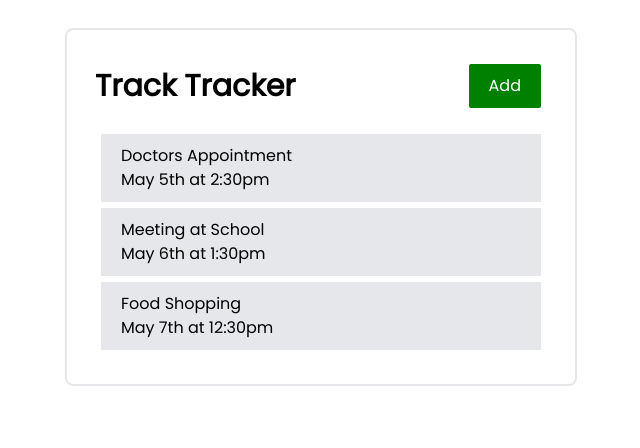
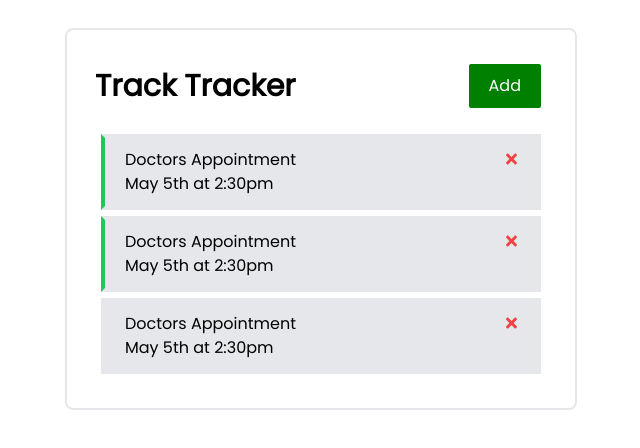
Before and after one commit to maytheu/angular, an Angular app: page / in a window 1280 px wide. Shown: the top 448 px of the page, without its empty margins (319-959 px from the left). Built offline with nearby package versions, Linux system fonts and the light colour scheme; data requests are answered from the project's data file.

Commit message:
communicating btw parent and child component, connecting server and creating services

```diff
--- /dev/null
+++ b/db.json
@@ -0,0 +1,22 @@
+{
+  "tasks": [
+    {
+      "id": 1,
+      "text": "Doctors Appointment",
+      "day": "May 5th at 2:30pm",
+      "reminder": true
+    },
+    {
+      "id": 2,
+      "text": "Doctors Appointment",
+      "day": "May 5th at 2:30pm",
+      "reminder": true
+    },
+    {
+      "id": 3,
+      "text": "Doctors Appointment",
+      "day": "May 5th at 2:30pm",
+      "reminder": false
+    }
+  ]
+}
--- a/package.json
+++ b/package.json
@@ -6,7 +6,8 @@
     "start": "ng serve",
     "build": "ng build",
     "watch": "ng build --watch --configuration development",
-    "test": "ng test"
+    "test": "ng test",
+    "server": "json-server --watch db.json --port 5000"
   },
   "private": true,
   "dependencies": {
@@ -23,6 +24,7 @@
     "@fortawesome/free-brands-svg-icons": "^5.15.4",
     "@fortawesome/free-regular-svg-icons": "^5.15.4",
     "@fortawesome/free-solid-svg-icons": "^5.15.4",
+    "json-server": "0.17.0",
     "rxjs": "~7.4.0",
     "tslib": "^2.3.0",
     "zone.js": "~0.11.4"
--- a/src/app/components/task-item/task-item.component.html
+++ b/src/app/components/task-item/task-item.component.html
@@ -1,4 +1,7 @@
-<div class="bg-gray-200 m-1.5 py-2.5 px-5 cursor-pointer">
-    <h3 class="flex items-center justify-between">{{task?.text}}</h3>
+<div class="bg-gray-200 m-1.5 py-2.5 px-5 cursor-pointer border-4" [class.border-l-green-500]="task?.reminder===true">
+    <h3 class="flex items-center justify-between">{{task?.text}} <fa-icon [icon]="faTimes" class="text-red-500"
+            (click)="onDelete(task)">
+        </fa-icon>
+    </h3>
     <p>{{task?.day}}</p>
 </div>
--- a/src/app/components/task-item/task-item.component.ts
+++ b/src/app/components/task-item/task-item.component.ts
@@ -1,6 +1,6 @@
-import { Component, Input, OnInit } from '@angular/core';
+import { Component, EventEmitter, Input, OnInit, Output } from '@angular/core';
 import { faTimes } from '@fortawesome/free-solid-svg-icons';
-import { Task } from '../../Task';
+import { Task } from '../../interface/Task';
 
 @Component({
   selector: 'app-task-item',
@@ -10,8 +10,13 @@ import { Task } from '../../Task';
 export class TaskItemComponent implements OnInit {
   @Input() task?: Task;
   faTimes = faTimes;
+  @Output() deleteTask: EventEmitter<Task> = new EventEmitter();
 
   constructor() {}
 
   ngOnInit(): void {}
+
+  onDelete(task?: Task): void {
+    this.deleteTask.emit(task); //send to parent component item component
+  }
 }
--- a/src/app/components/tasks/tasks.component.html
+++ b/src/app/components/tasks/tasks.component.html
@@ -1 +1 @@
-<app-task-item *ngFor="let task of tasks" [task]="task"></app-task-item>
+<app-task-item *ngFor="let task of tasks" [task]="task" (deleteTask)="onDeleteTask(task)"></app-task-item>
--- a/src/app/components/tasks/tasks.component.ts
+++ b/src/app/components/tasks/tasks.component.ts
@@ -1,7 +1,8 @@
 import { Component, OnInit } from '@angular/core';
+import { TaskService } from 'src/app/services/task.service';
 
-import { TASKS } from 'src/app/mockTask';
-import { Task } from 'src/app/Task';
+import { Task } from '../../interface/Task';
+// import { TASKS } from 'src/app/mockTask'; connecting via service
 
 @Component({
   selector: 'app-tasks',
@@ -9,9 +10,19 @@ import { Task } from 'src/app/Task';
   styleUrls: ['./tasks.component.css'],
 })
 export class TasksComponent implements OnInit {
-  tasks: Task[] = TASKS;
+  tasks: Task[] = [];
 
-  constructor() {}
+  constructor(private taskService: TaskService) {}
 
-  ngOnInit(): void {}
+  ngOnInit(): void {
+    this.taskService.getTask().subscribe((tasks) => (this.tasks = tasks));
+  }
+
+  onDeleteTask(task?: Task): void {
+    this.taskService
+      .deleteTask(task)
+      .subscribe(
+        () => (this.tasks = this.tasks.filter((t) => t.id !== task?.id))
+      );
+  }
 }
--- a/src/app/mockTask.ts
+++ b/src/app/mockTask.ts
@@ -1,4 +1,4 @@
-import { Task } from './Task';
+import { Task } from './interface/Task';
 
 export const TASKS: Task[] = [
   {
--- /dev/null
+++ b/src/app/services/task.service.ts
@@ -0,0 +1,35 @@
+import { HttpClient, HttpHeaders } from '@angular/common/http';
+import { Injectable } from '@angular/core';
+import { Observable } from 'rxjs';
+
+import { Task } from '../interface/Task';
+// import { TASKS } from '../mockTask'; not needed again
+
+@Injectable({
+  providedIn: 'root',
+})
+export class TaskService {
+  private serverUrl = 'http://localhost:5000/tasks';
+
+  httpOptions = {
+    headers: new HttpHeaders({ 'Content-Type': 'application/json' }),
+  };
+  constructor(private http: HttpClient) {}
+
+  //all task endpoint
+  getTask(): Observable<Task[]> {
+    // return obeservable from a file
+    // {  const tasks = of(TASKS);
+    //   return tasks;
+    // }
+
+    // async with http
+    return this.http.get<Task[]>(this.serverUrl);
+  }
+
+  // delete single task based on id
+  deleteTask(task?: Task): Observable<Task> {
+    const url = `${this.serverUrl}/${task?.id}`;
+    return this.http.delete<Task>(url, this.httpOptions);
+  }
+}
```
Also changed, not shown: src/app/app.module.ts (+6 -8 lines), src/app/interface/Task.ts (renamed from src/app/Task.ts), 2 other files (tests, documents, lock files or other folders).
